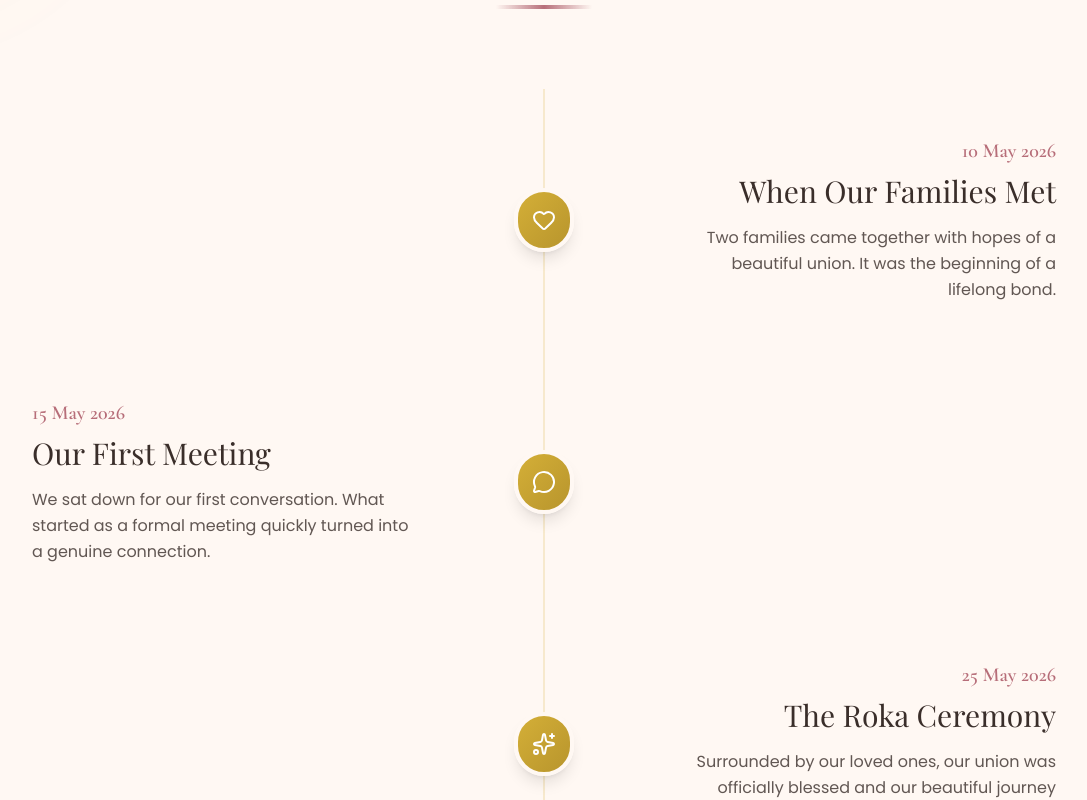
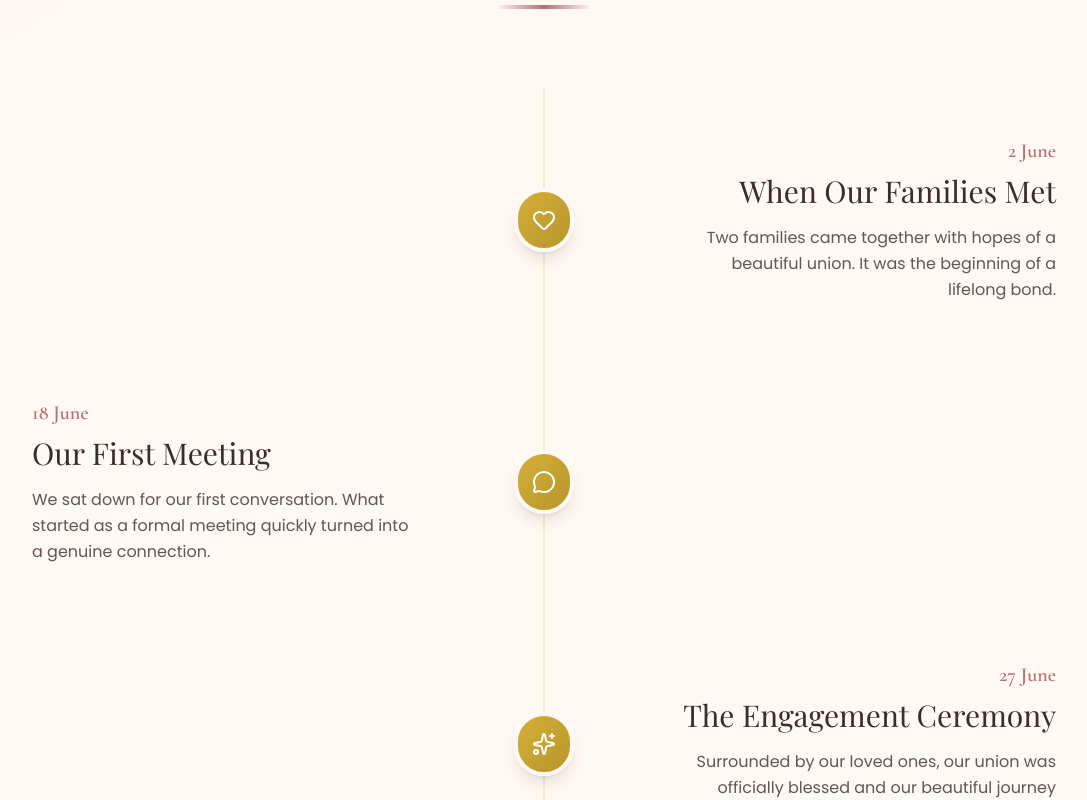
Before and after one commit to Shubham-2224/manoj-weds-komal-, a Next.js app: page / in a window 1280 px wide. Shown: the part 1860-2660 px from the top of the page, without its empty margins (96-1183 px from the left). Built offline with nearby package versions, Linux system fonts and the light colour scheme; no server answers; a web font is replaced by a local one.

Commit message:
Fix autoplay, duplicate photo, update dates

```diff
--- a/src/components/global/MusicPlayer.tsx
+++ b/src/components/global/MusicPlayer.tsx
@@ -8,19 +8,40 @@ export default function MusicPlayer() {
 
   useEffect(() => {
     if (audioRef.current) {
-      audioRef.current.volume = 0.2; // light volume
+      audioRef.current.volume = 0.2;
     }
-    const playAudio = async () => {
+
+    const tryPlay = async () => {
       try {
-        if (audioRef.current) {
+        if (audioRef.current && audioRef.current.paused) {
           await audioRef.current.play();
           setIsPlaying(true);
         }
       } catch (error) {
-        console.log("Auto-play prevented by browser. User interaction required.");
+        // Autoplay blocked, wait for user interaction
       }
     };
-    playAudio();
+
+    // Try immediately
+    tryPlay();
+
+    // Fallback: try on first user interaction
+    const handleInteraction = () => {
+      tryPlay();
+      document.removeEventListener("click", handleInteraction);
+      document.removeEventListener("touchstart", handleInteraction);
+      document.removeEventListener("scroll", handleInteraction);
+    };
+
+    document.addEventListener("click", handleInteraction);
+    document.addEventListener("touchstart", handleInteraction);
+    document.addEventListener("scroll", handleInteraction, { once: true });
+
+    return () => {
+      document.removeEventListener("click", handleInteraction);
+      document.removeEventListener("touchstart", handleInteraction);
+      document.removeEventListener("scroll", handleInteraction);
+    };
   }, []);
 
   const togglePlay = () => {
--- a/src/components/sections/LoveStory.tsx
+++ b/src/components/sections/LoveStory.tsx
@@ -5,21 +5,21 @@ import { Heart, MessageCircle, CalendarHeart, Sparkles } from "lucide-react";
 const milestones = [
   {
     title: "When Our Families Met",
-    date: "10 May 2026",
+    date: "2 June",
     description: "Two families came together with hopes of a beautiful union. It was the beginning of a lifelong bond.",
     icon: <Heart size={24} className="text-white" />,
     align: "left",
   },
   {
     title: "Our First Meeting",
-    date: "15 May 2026",
+    date: "18 June",
     description: "We sat down for our first conversation. What started as a formal meeting quickly turned into a genuine connection.",
     icon: <MessageCircle size={24} className="text-white" />,
     align: "right",
   },
   {
-    title: "The Roka Ceremony",
-    date: "25 May 2026",
+    title: "The Engagement Ceremony",
+    date: "27 June",
     description: "Surrounded by our loved ones, our union was officially blessed and our beautiful journey together began.",
     icon: <Sparkles size={24} className="text-white" />,
     align: "left",
--- a/src/components/sections/PhotoGallery.tsx
+++ b/src/components/sections/PhotoGallery.tsx
@@ -9,7 +9,6 @@ const photos = [
   { src: "/images/media__1782575637790.jpg", width: 800, height: 1200 },
   { src: "/images/media__1782575637944.jpg", width: 800, height: 1200 },
   { src: "/images/media__1782575638043.jpg", width: 800, height: 1200 },
-  { src: "/images/media__1782575638080.jpg", width: 800, height: 1200 },
 ];
 
 export default function PhotoGallery() {
```
